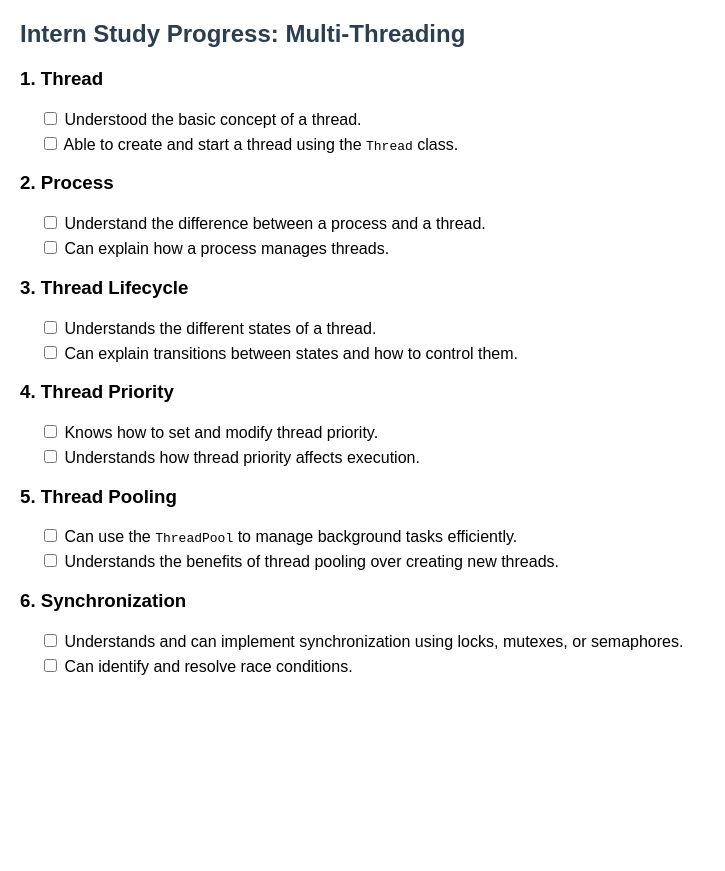
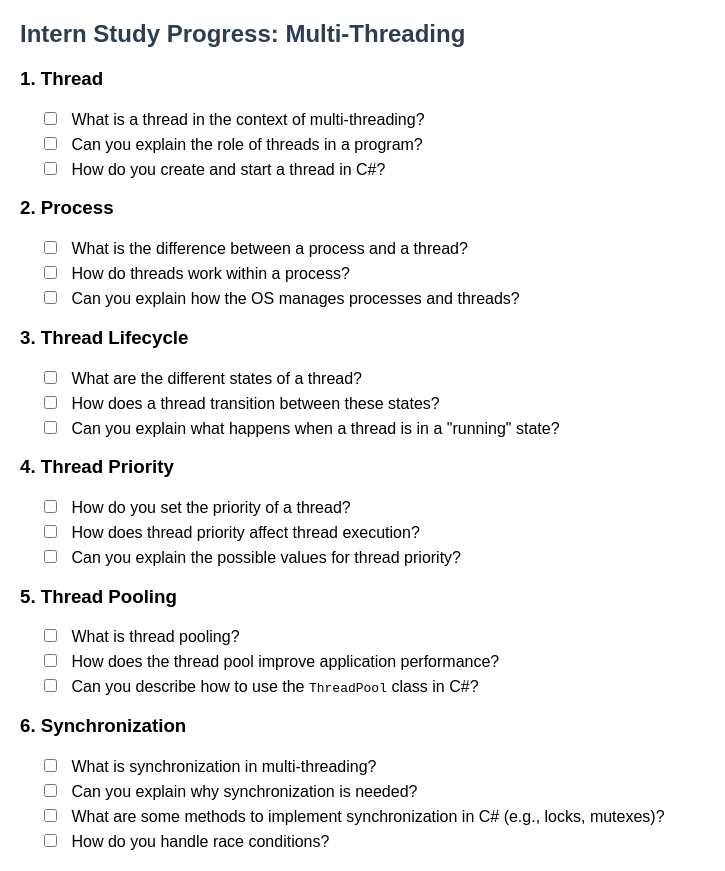
Before and after one commit to Bapuji999/ClockOFSuprise, a plain HTML site: page index.html in a window 1280 px wide. Shown: the whole page, without its empty margins (0-725 px from the left). Before the commit the page ends 800 px from the top, so only its background shows below. Drawn offline with Linux system fonts and the light colour scheme.

Commit message:
Update index.html
ds

```diff
--- a/index.html
+++ b/index.html
@@ -19,6 +19,9 @@
             display: block;
             margin-bottom: 5px;
         }
+        .checkbox-list input {
+            margin-right: 10px;
+        }
     </style>
 </head>
 <body>
@@ -26,38 +29,45 @@
 
     <h3>1. Thread</h3>
     <div class="checkbox-list">
-        <label><input type="checkbox"> Understood the basic concept of a thread.</label>
-        <label><input type="checkbox"> Able to create and start a thread using the <code>Thread</code> class.</label>
+        <label><input type="checkbox"> What is a thread in the context of multi-threading?</label>
+        <label><input type="checkbox"> Can you explain the role of threads in a program?</label>
+        <label><input type="checkbox"> How do you create and start a thread in C#?</label>
     </div>
 
     <h3>2. Process</h3>
     <div class="checkbox-list">
-        <label><input type="checkbox"> Understand the difference between a process and a thread.</label>
-        <label><input type="checkbox"> Can explain how a process manages threads.</label>
+        <label><input type="checkbox"> What is the difference between a process and a thread?</label>
+        <label><input type="checkbox"> How do threads work within a process?</label>
+        <label><input type="checkbox"> Can you explain how the OS manages processes and threads?</label>
     </div>
 
     <h3>3. Thread Lifecycle</h3>
     <div class="checkbox-list">
-        <label><input type="checkbox"> Understands the different states of a thread.</label>
-        <label><input type="checkbox"> Can explain transitions between states and how to control them.</label>
+        <label><input type="checkbox"> What are the different states of a thread?</label>
+        <label><input type="checkbox"> How does a thread transition between these states?</label>
+        <label><input type="checkbox"> Can you explain what happens when a thread is in a "running" state?</label>
     </div>
 
     <h3>4. Thread Priority</h3>
     <div class="checkbox-list">
-        <label><input type="checkbox"> Knows how to set and modify thread priority.</label>
-        <label><input type="checkbox"> Understands how thread priority affects execution.</label>
+        <label><input type="checkbox"> How do you set the priority of a thread?</label>
+        <label><input type="checkbox"> How does thread priority affect thread execution?</label>
+        <label><input type="checkbox"> Can you explain the possible values for thread priority?</label>
     </div>
 
     <h3>5. Thread Pooling</h3>
     <div class="checkbox-list">
-        <label><input type="checkbox"> Can use the <code>ThreadPool</code> to manage background tasks efficiently.</label>
-        <label><input type="checkbox"> Understands the benefits of thread pooling over creating new threads.</label>
+        <label><input type="checkbox"> What is thread pooling?</label>
+        <label><input type="checkbox"> How does the thread pool improve application performance?</label>
+        <label><input type="checkbox"> Can you describe how to use the <code>ThreadPool</code> class in C#?</label>
     </div>
 
     <h3>6. Synchronization</h3>
     <div class="checkbox-list">
-        <label><input type="checkbox"> Understands and can implement synchronization using locks, mutexes, or semaphores.</label>
-        <label><input type="checkbox"> Can identify and resolve race conditions.</label>
+        <label><input type="checkbox"> What is synchronization in multi-threading?</label>
+        <label><input type="checkbox"> Can you explain why synchronization is needed?</label>
+        <label><input type="checkbox"> What are some methods to implement synchronization in C# (e.g., locks, mutexes)?</label>
+        <label><input type="checkbox"> How do you handle race conditions?</label>
     </div>
 </body>
 </html>
```
